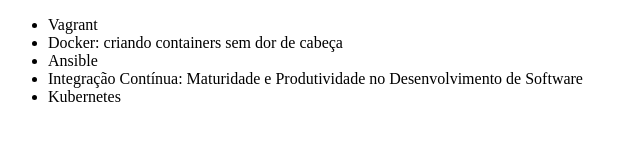
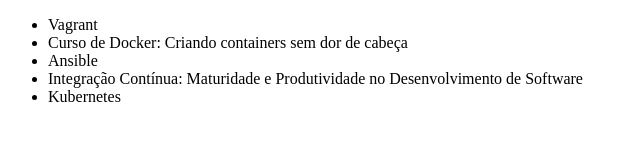
Before and after one commit to Diego-codecell/alura-git, a plain HTML site: page index.html in a window 1280 px wide. Shown: the full height of the page, 0-640 px from the left. Drawn offline with Linux system fonts and the light colour scheme.

Commit message:
Atualizando nome do curso de Docker

```diff
--- a/index.html
+++ b/index.html
@@ -7,7 +7,7 @@
 <body>
     <ul>
         <li>Vagrant</li>
-        <li>Docker: criando containers sem dor de cabeça</li>
+        <li>Curso de Docker: Criando containers sem dor de cabeça</li>
         <li>Ansible</li>
         <li>Integração Contínua: Maturidade e Produtividade no Desenvolvimento de Software</li>
         <li>Kubernetes</li>
```
